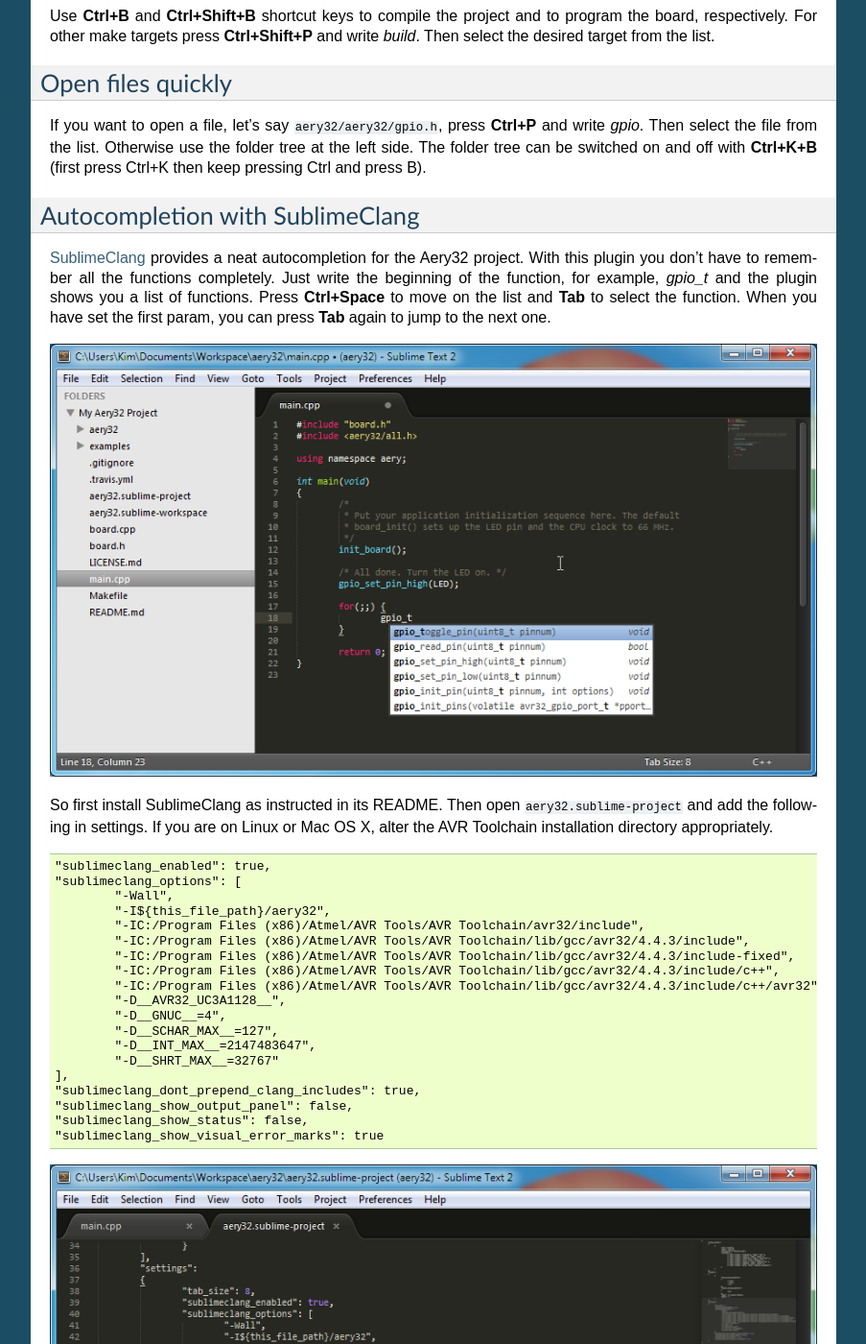
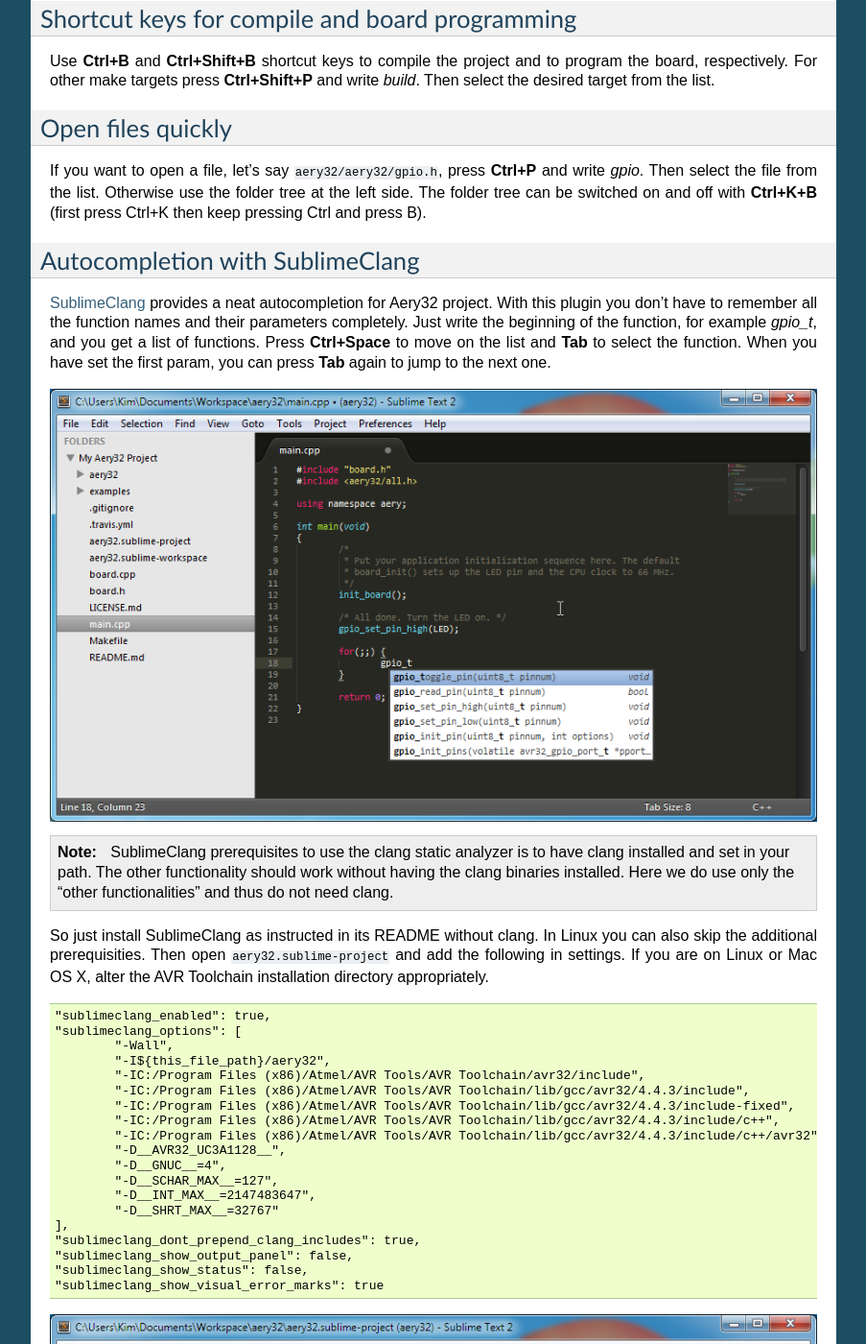
Before and after one commit to aery32/aery32-refguide, a Sphinx documentation site: the page built from source/use_with_st2.rst, in a window 1280 px wide and 1400 px high, scrolled down 1218 px. Shown: the whole window at 96% size, without its empty margins (198-1101 px from the left). Built offline with Sphinx 7.4.7, drawn with Linux system fonts in a browser that asks for light colours; some of the changed text lies outside the part shown.

Commit message:
Update SublimeClang instructions

```diff
--- a/source/use_with_st2.rst
+++ b/source/use_with_st2.rst
@@ -1,7 +1,11 @@
 Sublime Text 2
 ==============
 
-Aery32 Framework comes with the default `Sublime Text 2 <http://www.sublimetext.com/2>`_ project file which you can use straight away. The quickest way to start the Aery32 project is to browse to the project directory and open ``aery32.sublime-project`` file using the right click and selecting *Open with Sublime Text 2*.
+.. note::
+
+	These instructions are written for Windows, but should work similarly in Linux and Mac OS X
+
+Aery32 Framework comes with the default `Sublime Text 2 <http://www.sublimetext.com/2>`_ project file which you can use straight away. The quickest way to start the project is to browse to the project directory and open ``aery32.sublime-project`` file using the right click and selecting *Open with Sublime Text 2*.
 
 .. image:: ../images/st2_open_project_file.png
     :target: _images/st2_open_project_file.png
@@ -26,13 +30,17 @@
 Autocompletion with SublimeClang
 --------------------------------
 
-`SublimeClang <https://github.com/quarnster/SublimeClang>`_ provides a neat autocompletion for the Aery32 project. With this plugin you don't have to remember all the functions completely. Just write the beginning of the function, for example, *gpio_t* and the plugin shows you a list of functions. Press **Ctrl+Space** to move on the list and **Tab** to select the function. When you have set the first param, you can press **Tab** again to jump to the next one.
+`SublimeClang <https://github.com/quarnster/SublimeClang>`_ provides a neat autocompletion for Aery32 project. With this plugin you don't have to remember all the function names and their parameters completely. Just write the beginning of the function, for example *gpio_t*, and you get a list of functions. Press **Ctrl+Space** to move on the list and **Tab** to select the function. When you have set the first param, you can press **Tab** again to jump to the next one.
 
 .. image:: ../images/st2_autocompletion.png
     :target: _images/st2_autocompletion.png
     :alt: Example of ST2 autocompletion with SublimeClang
 
-So first install SublimeClang as instructed in its README. Then open ``aery32.sublime-project`` and add the following in settings. If you are on Linux or Mac OS X, alter the AVR Toolchain installation directory appropriately.
+.. note::
+
+	SublimeClang prerequisites to use the clang static analyzer is to have clang installed and set in your path. The other functionality should work without having the clang binaries installed. Here we do use only the "other functionalities" and thus do not need clang.
+
+So just install SublimeClang as instructed in its README without clang. In Linux you can also skip the additional prerequisities. Then open ``aery32.sublime-project`` and add the following in settings. If you are on Linux or Mac OS X, alter the AVR Toolchain installation directory appropriately.
 
 .. code-block:: none
 
```
